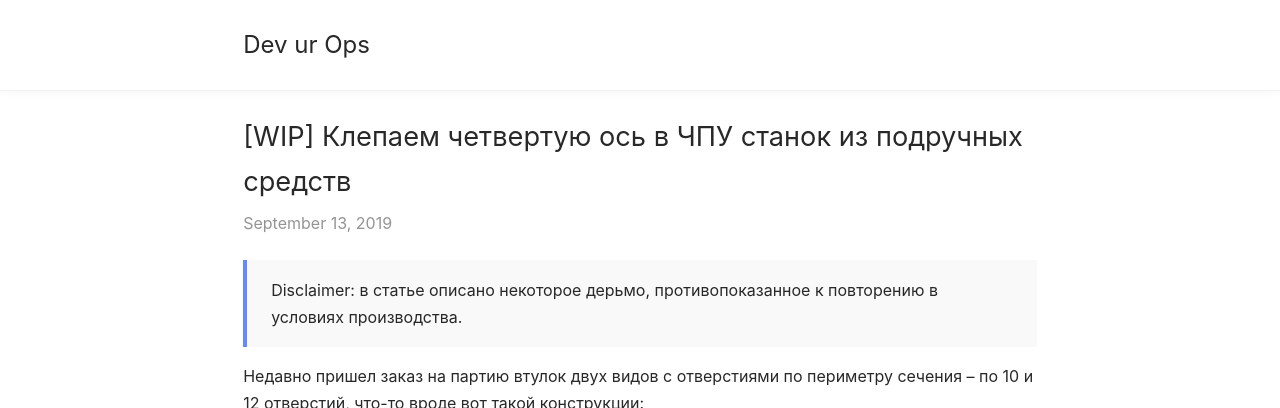
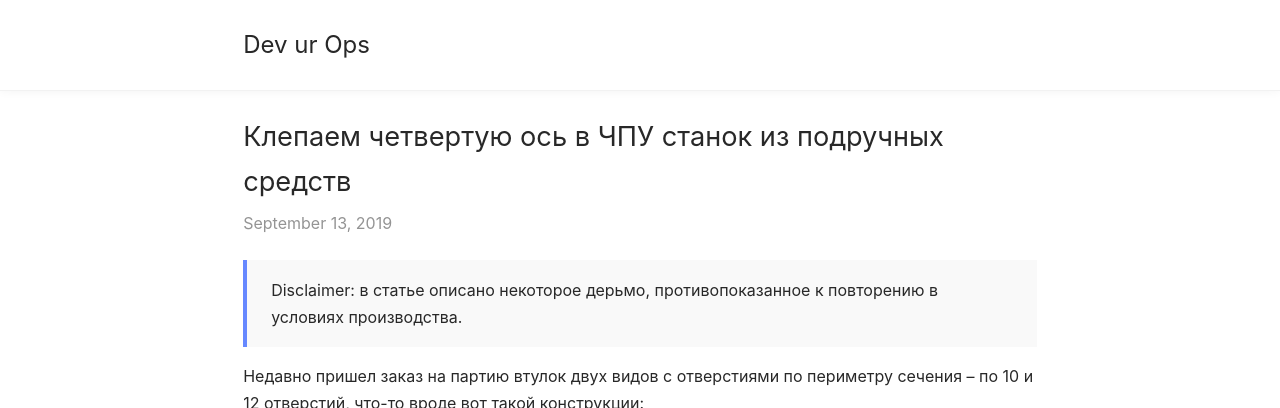
Before and after one commit to murych/murych.github.io, a Jekyll site: the page built from _posts/2019-09-13-haas-rotating-table.md, in a window 1280 px wide and 900 px high, cut to the strip 0-408 px from the top of the window. Built offline with Jekyll 4.4.1, drawn with Linux system fonts in a browser that asks for light colours; our own code applies the rules of GitHub Pages for plain Markdown files; some of the changed text lies outside the part shown.

Commit message:
Update 2019-09-13-haas-rotating-table.md
closes #5

```diff
--- a/_posts/2019-09-13-haas-rotating-table.md
+++ b/_posts/2019-09-13-haas-rotating-table.md
@@ -1,5 +1,5 @@
 ---
-title: "[WIP] Клепаем четвертую ось в ЧПУ станок из подручных средств"
+title: "Клепаем четвертую ось в ЧПУ станок из подручных средств"
 ---
 
 > Disclaimer: в статье описано некоторое дерьмо, противопоказанное к повторению в условиях производства.
@@ -109,7 +109,7 @@ _Пихаем в три пакета, изоленту и вспененный
 
 ![Успех](https://i.ibb.co/G5pH4Gn/20190912-164237.jpg)
 
-:horns:
+:signs_of_the_horns:
 
 > UPD 14.09.2019
 >
```
